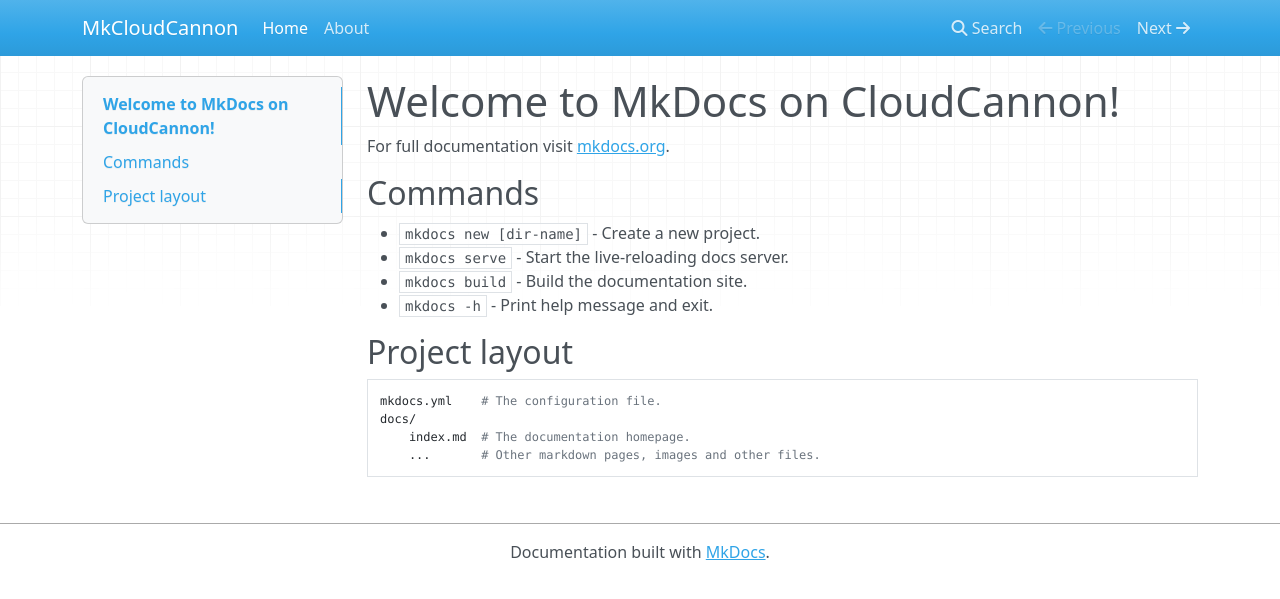
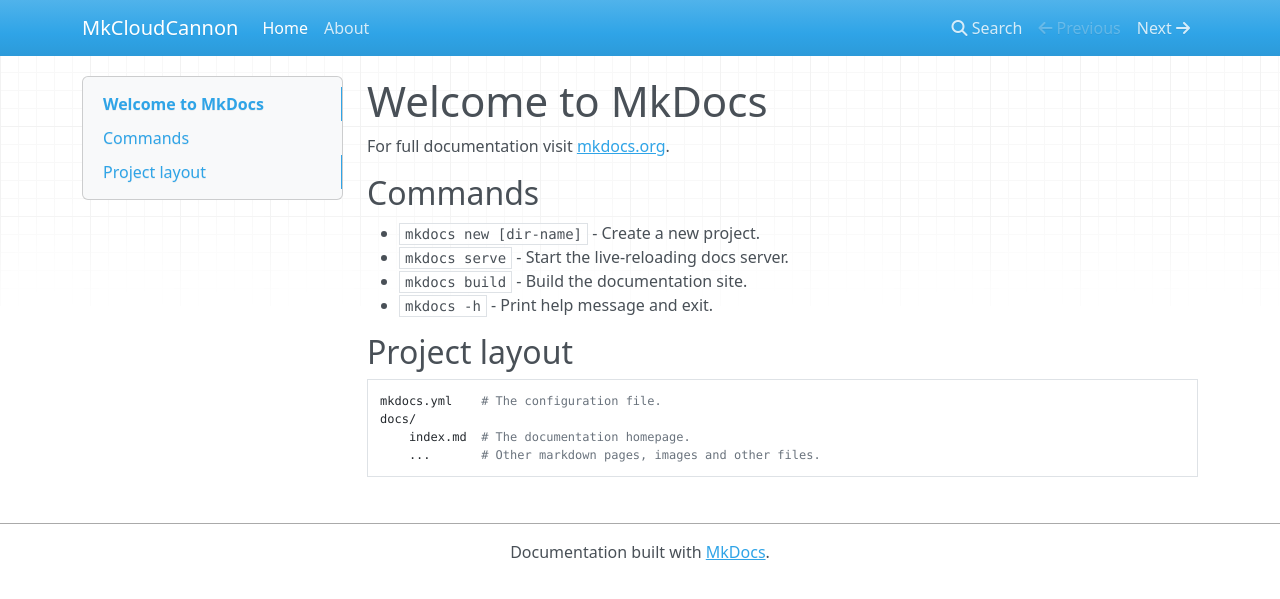
Before and after one commit to David-Large/mkdocs-cc-project, an MkDocs documentation site: the page built from docs/index.md, in a window 1280 px wide. Shown: the top 599 px of the page. Built offline with MkDocs 1.6.1, drawn with Linux system fonts in a browser that asks for light colours; nearby versions of some CDN libraries.

Commit message:
Updated 'docs/index.md' via CloudCannon

```diff
--- a/docs/index.md
+++ b/docs/index.md
@@ -1,4 +1,4 @@
-# Welcome to MkDocs on CloudCannon\!
+# Welcome to MkDocs
 
 For full documentation visit [mkdocs.org](https://www.mkdocs.org).
 
```
